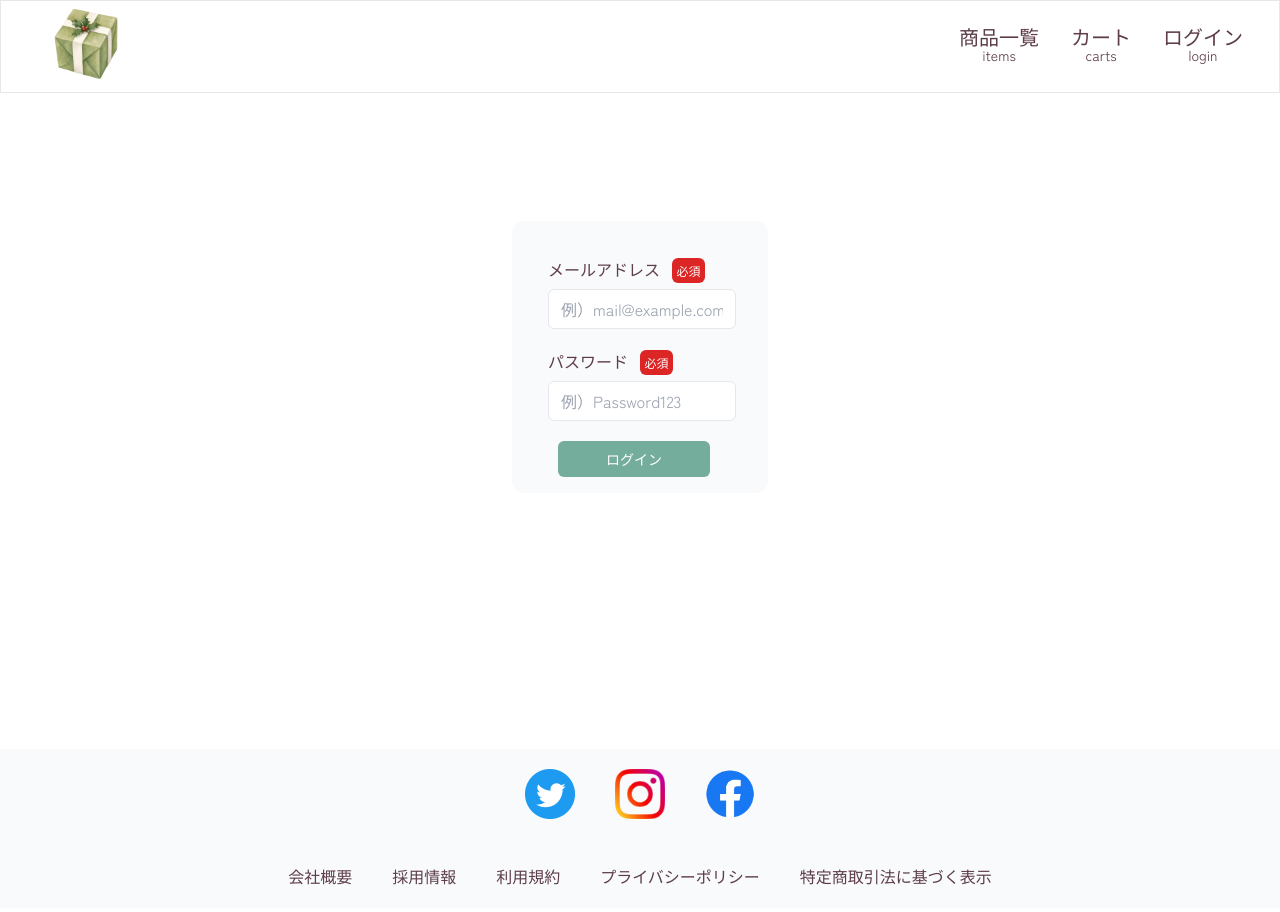
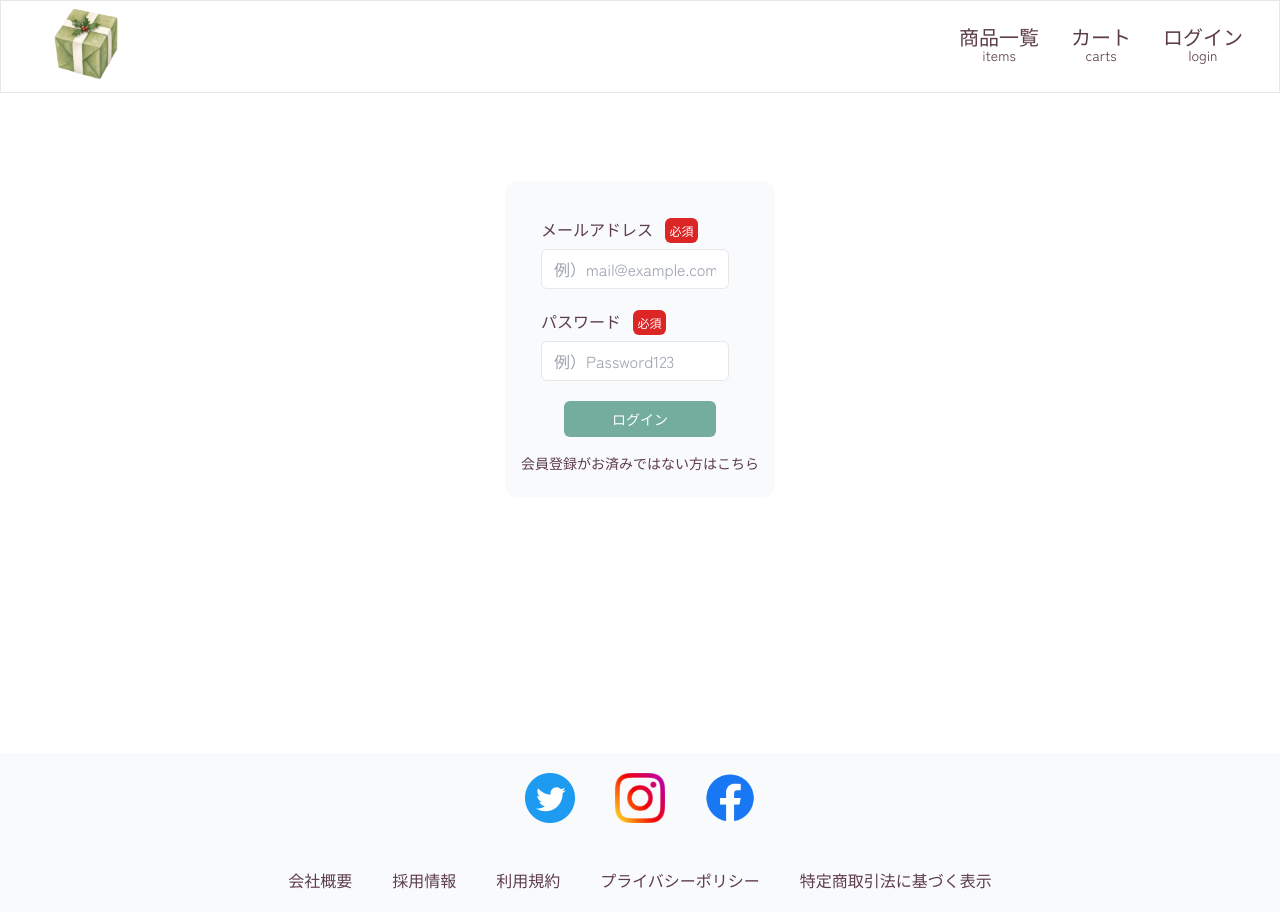
Before and after one commit to bloom-294/nextjs-flower, a Next.js app: page /users/login in a window 1280 px wide. Built offline with nearby package versions, Linux system fonts and the light colour scheme; a web font is replaced by a local one.

Commit message:
layout:ログイン、新規登録画面のUI修正

```diff
--- a/components/Organisms/form/addressInput.tsx
+++ b/components/Organisms/form/addressInput.tsx
@@ -71,7 +71,7 @@ export const AddressInput = (props: AddressTypes) => {
           id="address"
           type="text"
           required
-          className="address mr-4 h-10 w-full sm:w-[430px] rounded-md border px-3 py-1 focus:outline-none focus:ring-2"
+          className="address mr-4 h-10 sm:w-[430px] w-[90vw] rounded-md border px-3 py-1 focus:outline-none focus:ring-2"
           onBlur={onBlurHandler}
           onChange={onChangeHandler}
           placeholder="例）東京都中央区"
--- a/components/Organisms/form/confirmPassword.tsx
+++ b/components/Organisms/form/confirmPassword.tsx
@@ -74,7 +74,7 @@ export const ConfirmPasswordInput = (
           id="confirm"
           type="password"
           required
-          className="confirm mr-4 h-10 w-[430px] rounded-md border px-3 py-1 focus:outline-none focus:ring-2"
+          className="confirm mr-4 h-10 sm:w-[430px] w-[90vw] rounded-md border px-3 py-1 focus:outline-none focus:ring-2"
           onChange={onChangeHandler}
           placeholder="例）Password123"
           autoComplete="new-password"
--- a/components/Organisms/form/mailInput.tsx
+++ b/components/Organisms/form/mailInput.tsx
@@ -128,7 +128,7 @@ export const MailInput = (props: MailTypes) => {
           id="mail"
           type="text"
           required
-          className="mail mr-4 h-10 w-[430px] rounded-md border px-3 py-1 focus:outline-none focus:ring-2"
+          className="mail mr-4 h-10 sm:w-[430px] w-[90vw] rounded-md border px-3 py-1 focus:outline-none focus:ring-2"
           onBlur={onBlurHandler}
           onChange={onChangeHandler}
           placeholder="例）mail@example.com"
--- a/components/Organisms/form/passwordInput.tsx
+++ b/components/Organisms/form/passwordInput.tsx
@@ -107,7 +107,7 @@ export const PasswordInput = (props: PasswordTypes) => {
           id="password"
           type="password"
           required
-          className="password mr-4 h-10 w-[430px] rounded-md border px-3 py-1 focus:outline-none focus:ring-2"
+          className="password mr-4 h-10 sm:w-[430px] w-[90vw] rounded-md border px-3 py-1 focus:outline-none focus:ring-2"
           onChange={onChangeHandler}
           placeholder="例）Password123"
           autoComplete="new-password"
--- a/components/Organisms/form/telInput.tsx
+++ b/components/Organisms/form/telInput.tsx
@@ -123,7 +123,7 @@ const onBlurHandler = (ev: ChangeEvent<HTMLInputElement>) => {
         <div>
           <input
             type="text"
-            className="tel border mr-4 py-1 px-3 rounded-md focus:outline-none focus:ring-2 z-1 h-10 w-full sm:w-[430px]"
+            className="tel border mr-4 py-1 px-3 rounded-md focus:outline-none focus:ring-2 z-1 h-10 sm:w-[430px] w-[90vw]"
             id="tel"
             required
             onBlur={onBlurHandler}
--- a/src/pages/users/index.tsx
+++ b/src/pages/users/index.tsx
@@ -137,8 +137,8 @@ export const Home = () => {
 
   return (
     <>
-      <div className="container flex flex-wrap justify-center items-center mx-auto py-5 px-5 bg-white-100 my-12">
-        <form className="bg-gray-50 p-4 rounded-xl">
+      <div className="container flex flex-wrap justify-center items-center mx-auto pb-12 bg-white-100 ">
+        <form className="bg-gray-50 sm:p-4 rounded-xl">
           <h2 className="my-5 ml-5 text-xl text-gray-500 ">基本情報</h2>
           <hr className="border border-1 border-gray-300 bg-gray-300" />
 
--- a/src/pages/users/login.tsx
+++ b/src/pages/users/login.tsx
@@ -4,6 +4,7 @@ import { PasswordInput } from "components/Organisms/form/passwordInput";
 import { useState } from "react";
 import { useRouter } from "next/router";
 import Swal from "sweetalert2";
+import Link from "next/link";
 
 export const Home = () => {
   const [mailValue, SetMailValue] = useState("");
@@ -100,7 +101,6 @@ export const Home = () => {
           console.error("通信に失敗しました", error);
         });
     } else {
-      // alert("既にログインしています")
       Swal.fire({
         icon: "error",
         text: "既にログインしています",
@@ -115,9 +115,9 @@ export const Home = () => {
   }
   return (
     <>
-      <div className="container flex flex-wrap justify-center items-center mx-auto pt-10 px-5 bg-white-100 my-12 mb-64 ">
-        <div className="bg-gray-50 p-4 rounded-xl ">
-          <form action="" className="">
+      <div className="container flex flex-wrap justify-center items-center mx-auto px-5 bg-white-100 mt-12 mb-64">
+        <div className="bg-gray-50 sm:p-4 rounded-xl">
+          <form action="#">
             <MailInput
               mailErrorState={mailErrorState}
               mailValue={mailValue}
@@ -138,10 +138,10 @@ export const Home = () => {
               displayFlag={false}
             />
 
-            <div className="icontainer flex flex-wrap justify-center items-center ">
+            <div className="icontainer flex flex-wrap justify-center items-center">
               <button
                 type="button"
-                className="text-white px-12 py-2 rounded-md text-sm mr-3"
+                className="text-white px-12 py-2 rounded-md text-sm mb-4 hover:opacity-80"
                 style={{ backgroundColor: "#75ad9d" }}
                 onClick={async () => {
                   SetErrorFlag(true);
@@ -205,9 +205,6 @@ export const Home = () => {
                       .catch((error) => {
                         console.error("通信に失敗しました", error);
                       });
-                    // .catch(error => {
-                    //   alert("メールアドレスかパスワードが違います。c");
-                    // });
                   }
                 }}
               >
@@ -215,6 +212,11 @@ export const Home = () => {
               </button>
             </div>
           </form>
+          <Link href={"/users"}>
+            <a className="block text-center text-sm hover:opacity-80 sm:mb-2 mb-4">
+              会員登録がお済みではない方はこちら
+            </a>
+          </Link>
         </div>
       </div>
     </>
```
